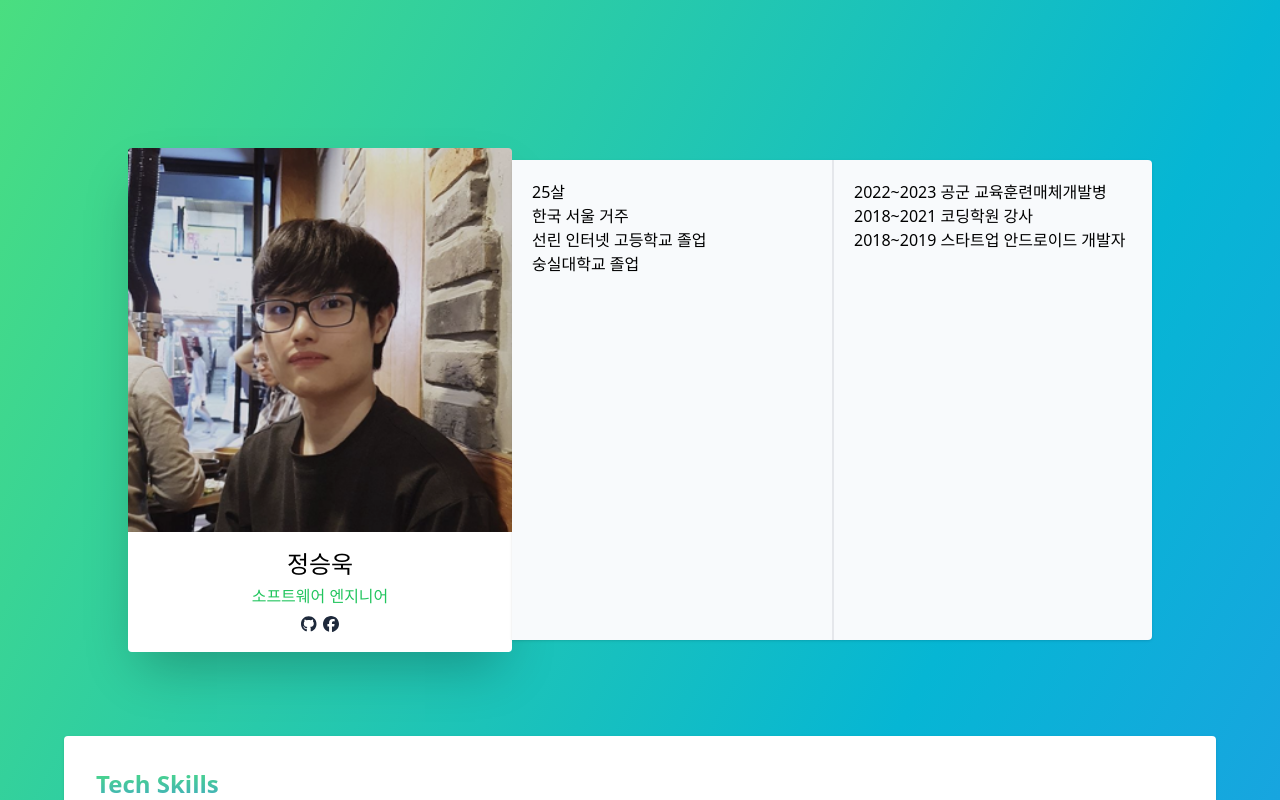
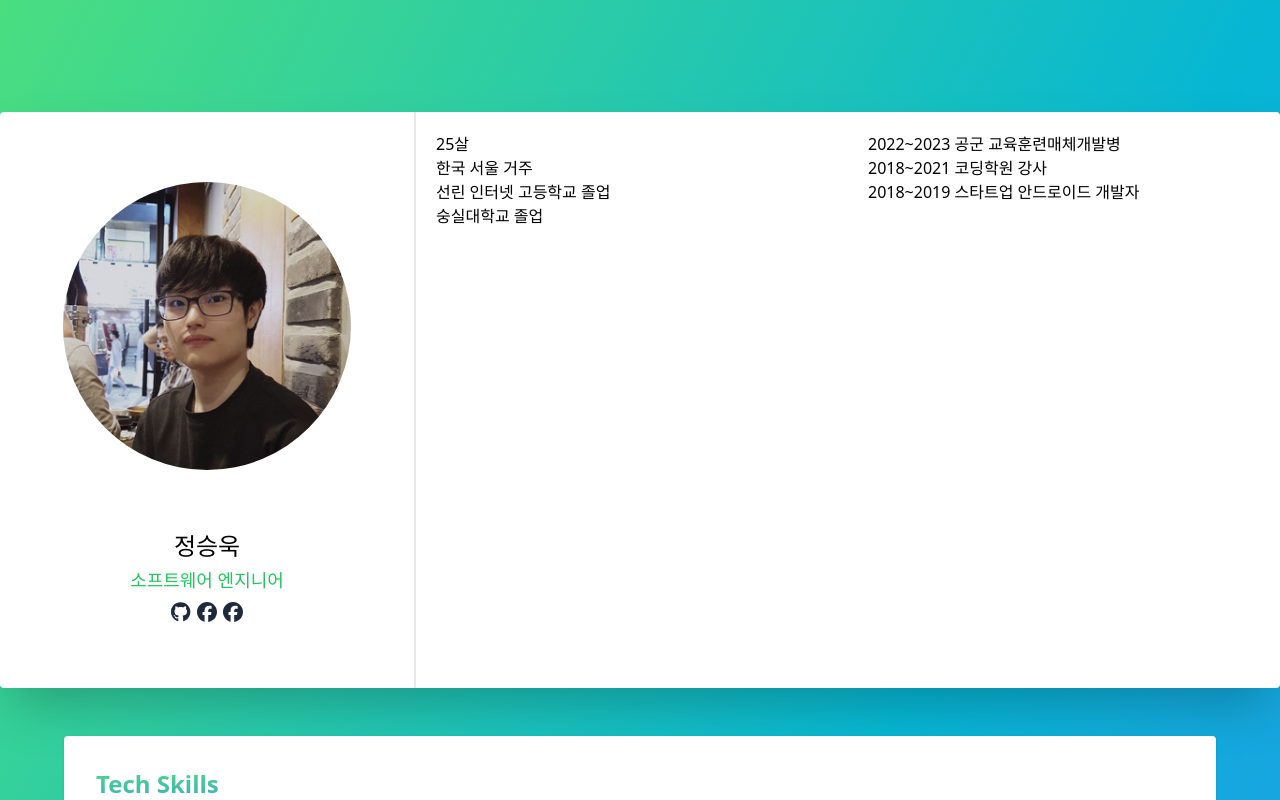
Before and after one commit to wjdtmddnr24/Curriculum-Vitae, a Next.js app: page / in a window 1280 px wide. Shown: the top 800 px of the page. Built offline with nearby package versions, Linux system fonts and the light colour scheme.

Commit message:
update: change summary layout

```diff
--- a/src/features/Summary.tsx
+++ b/src/features/Summary.tsx
@@ -7,14 +7,22 @@ import Link from "next/link";
 export function Summary() {
   return (
     <div className="mx-auto flex justify-center items-center min-h-screen">
-      <div className="rounded shadow-2xl w-[24rem] grid grid-rows-[1fr_auto] hover:scale-105 duration-200 transition-all">
-        <Image className="w-full h-96 rounded-t object-cover" src={profilePic} alt="Profile Image" />
-        <div className="bg-white w-full rounded-b justify-self-center flex flex-col items-center justify-center gap-1 py-4">
+      <div className="bg-white w-[80rem] h-[36rem] grid grid-cols-[auto_1fr_1fr] rounded shadow-2xl">
+        <div className="w-[26rem] items-center justify-center flex flex-col border-r-2 pt-12 pb-6">
+          <Image
+            className="w-72 h-72 my-auto rounded-full object-cover self-center justify-self-center"
+            src={profilePic}
+            alt="Profile Image"
+          />
+          <div className="w-full my-auto rounded-b justify-self-center flex flex-col items-center justify-center gap-1 py-4">
             <div className="text-2xl">정승욱</div>
-          <div className="text-green-500">소프트웨어 엔지니어</div>
-          <div className="flex gap-1.5 text-slate-800">
+            <div className="text-green-500 text-lg">소프트웨어 엔지니어</div>
+            <div className="flex gap-1.5 text-slate-800 text-xl">
               <Link href="https://github.com/wjdtmddnr24">
                 <FontAwesomeIcon icon={faGithub} />
+              </Link>
+              <Link href="#">
+                <FontAwesomeIcon icon={faFacebook} />
               </Link>
               <Link href="#">
                 <FontAwesomeIcon icon={faFacebook} />
@@ -22,7 +30,6 @@ export function Summary() {
             </div>
           </div>
         </div>
-      <div className="h-[30rem] w-[40rem] bg-slate-50 rounded-r shadow grid grid-cols-2 divide-x-2">
         <div className="p-5">
           <div>25살</div>
           <div>한국 서울 거주</div>
```
Lines whose indentation alone changed are shown as unchanged.
